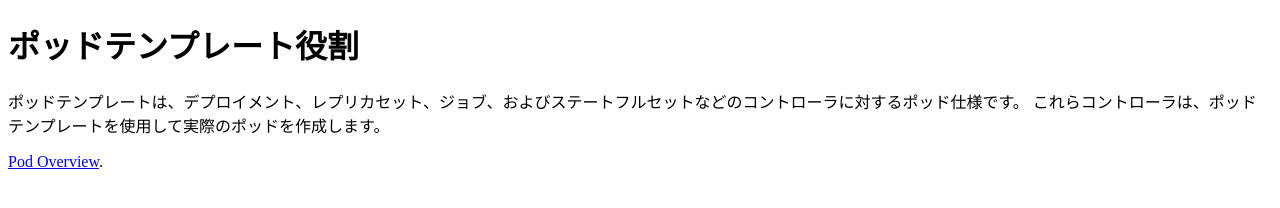
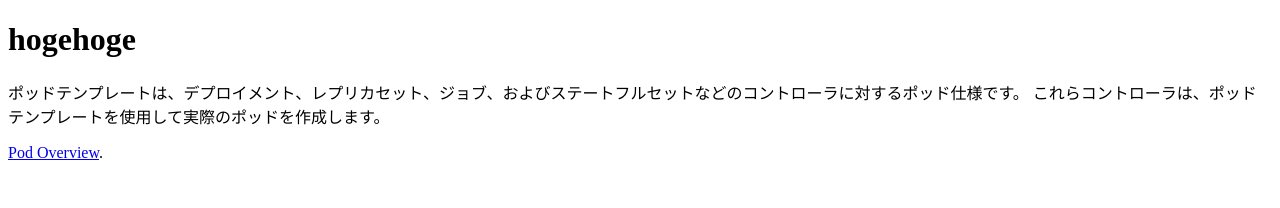
Before and after one commit to naoki-shimizu/test_repositry, a plain HTML site: page index.html in a window 1280 px wide. Drawn offline with Linux system fonts and the light colour scheme.

Commit message:
Update index.html

```diff
--- a/index.html
+++ b/index.html
@@ -4,7 +4,7 @@
 <title>コンテンツ更新確認</title>
 </head>
 <body>
-<h1>ポッドテンプレート役割</h1>
+<h1>hogehoge</h1>
 
 <p>ポッドテンプレートは、デプロイメント、レプリカセット、ジョブ、およびステートフルセットなどのコントローラに対するポッド仕様です。 これらコントローラは、ポッドテンプレートを使用して実際のポッドを作成します。</p>
 
```
